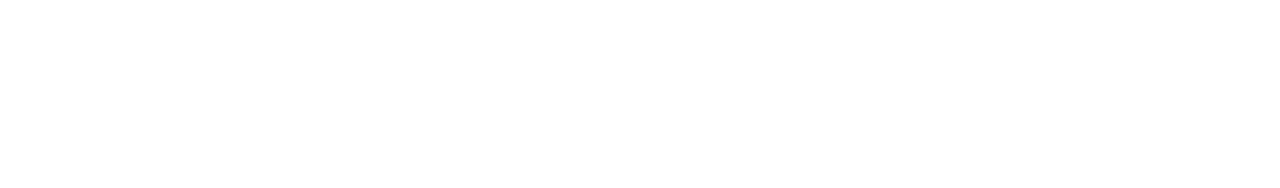
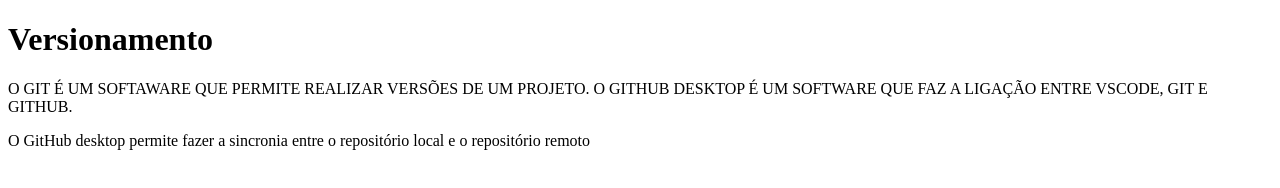
Before and after one commit to MariaEduarda14653/3InfoM, a plain HTML site: page index.html in a window 1280 px wide. Drawn offline with Linux system fonts and the light colour scheme.

Commit message:
Sessão versionamento
Descrição sobre o versionamento

```diff
--- a/index.html
+++ b/index.html
@@ -6,6 +6,8 @@
     <title>Versionamento</title>
 </head>
 <body>
-
+    <h1>Versionamento</h1>
+    <p>O GIT É UM SOFTAWARE QUE PERMITE REALIZAR VERSÕES DE UM PROJETO. O GITHUB DESKTOP É UM SOFTWARE QUE FAZ A LIGAÇÃO ENTRE VSCODE, GIT E GITHUB.</p>
+    <p>O GitHub desktop permite fazer a sincronia entre o repositório local e o repositório remoto</p>
 </body>
 </html>
```
